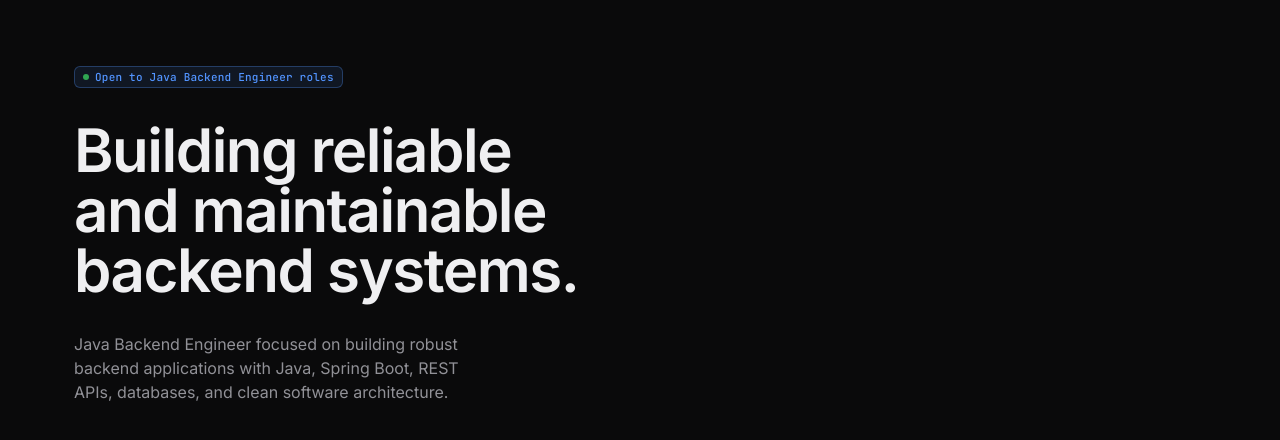
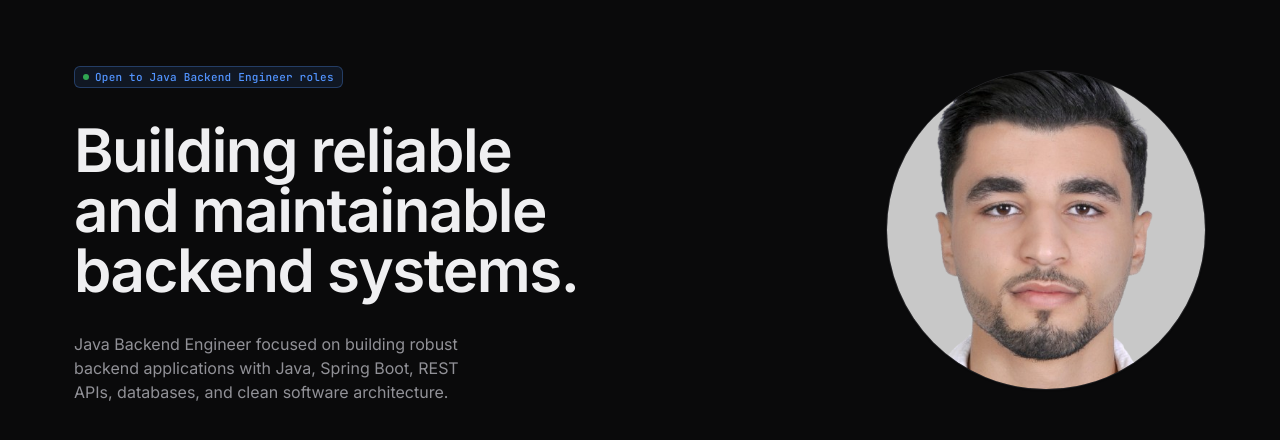
Before and after one commit to mohcinelamtanez/portfolio.me, a Next.js app: page / in a window 1280 px wide. Shown: the part 126-566 px from the top of the page. Built offline with nearby package versions, Linux system fonts and the light colour scheme; no server answers.

Commit message:
adding my profile photo in the hero section

```diff
--- a/src/components/sections/hero.tsx
+++ b/src/components/sections/hero.tsx
@@ -1,4 +1,5 @@
 import { ArrowRight, Github, Linkedin, MapPin } from "lucide-react";
+import Image from "next/image";
 import Link from "next/link";
 import { siteConfig } from "@/config/site";
 import { Button } from "@/components/ui/button";
@@ -12,7 +13,8 @@ export function Hero() {
         aria-hidden="true"
       />
 
-      <div className="container-narrow relative flex flex-col gap-8 pb-24 pt-40 sm:pt-48">
+      <div className="container-narrow relative grid gap-12 pb-24 pt-40 sm:pt-48 md:grid-cols-[1fr_auto] md:items-start">
+        <div className="flex flex-col gap-8">
           <Badge variant="accent" className="w-fit gap-1.5">
             <span className="h-1.5 w-1.5 rounded-full bg-success" />
             {siteConfig.availability}
@@ -63,6 +65,18 @@ export function Hero() {
             </Link>
           </dl>
         </div>
+
+        <div className="relative mx-auto aspect-square w-44 shrink-0 overflow-hidden rounded-full border border-border shadow-sm sm:w-56 md:mx-0 md:mt-1 md:w-64 lg:w-72 xl:w-80">
+          <Image
+            src="/profile.png"
+            alt={siteConfig.name}
+            fill
+            sizes="(min-width: 1280px) 320px, (min-width: 1024px) 288px, (min-width: 768px) 256px, (min-width: 640px) 224px, 176px"
+            className="object-cover"
+            priority
+          />
+        </div>
+      </div>
     </section>
   );
 }
```
Also changed, not shown: public/profile.png (added). Lines whose indentation alone changed are shown as unchanged.
